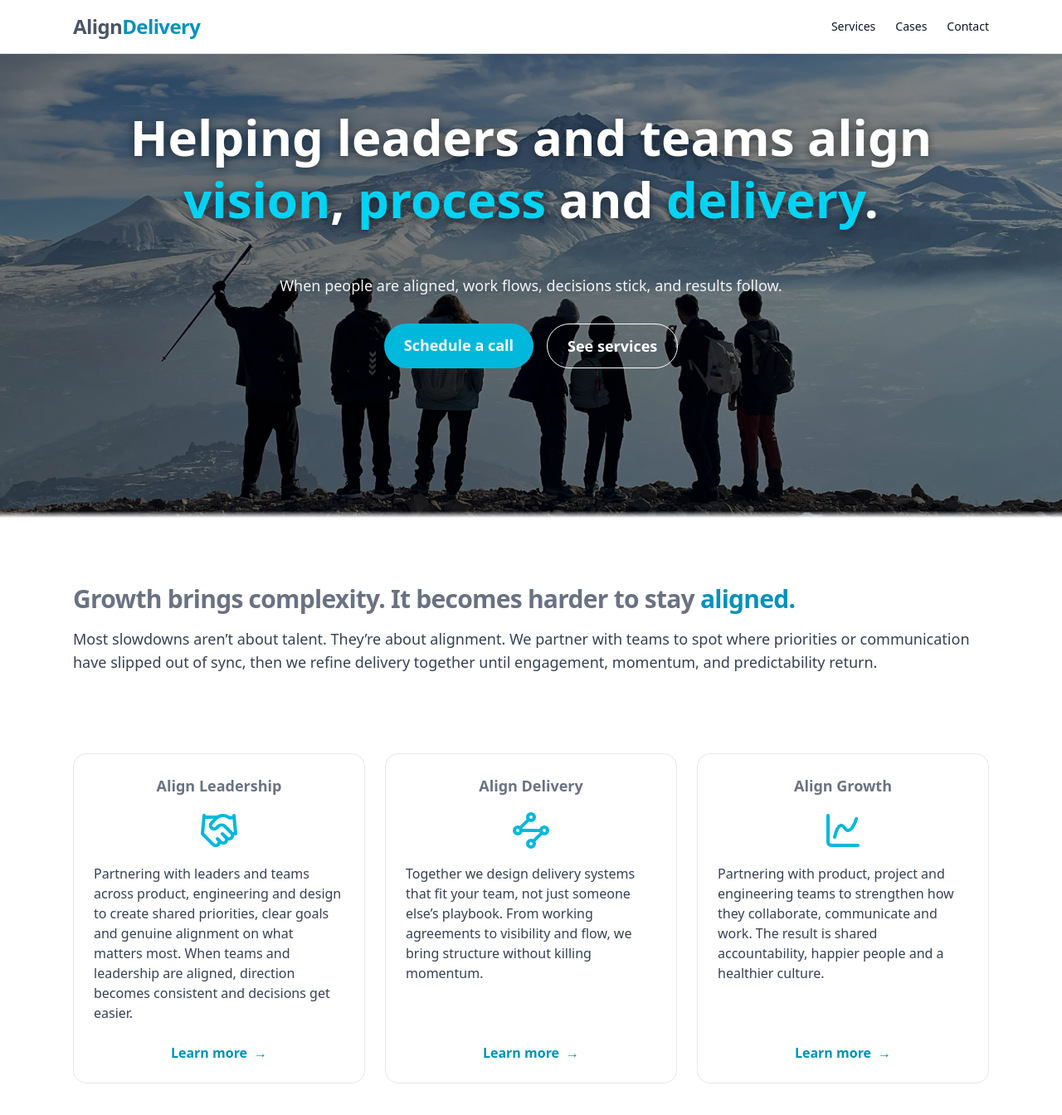
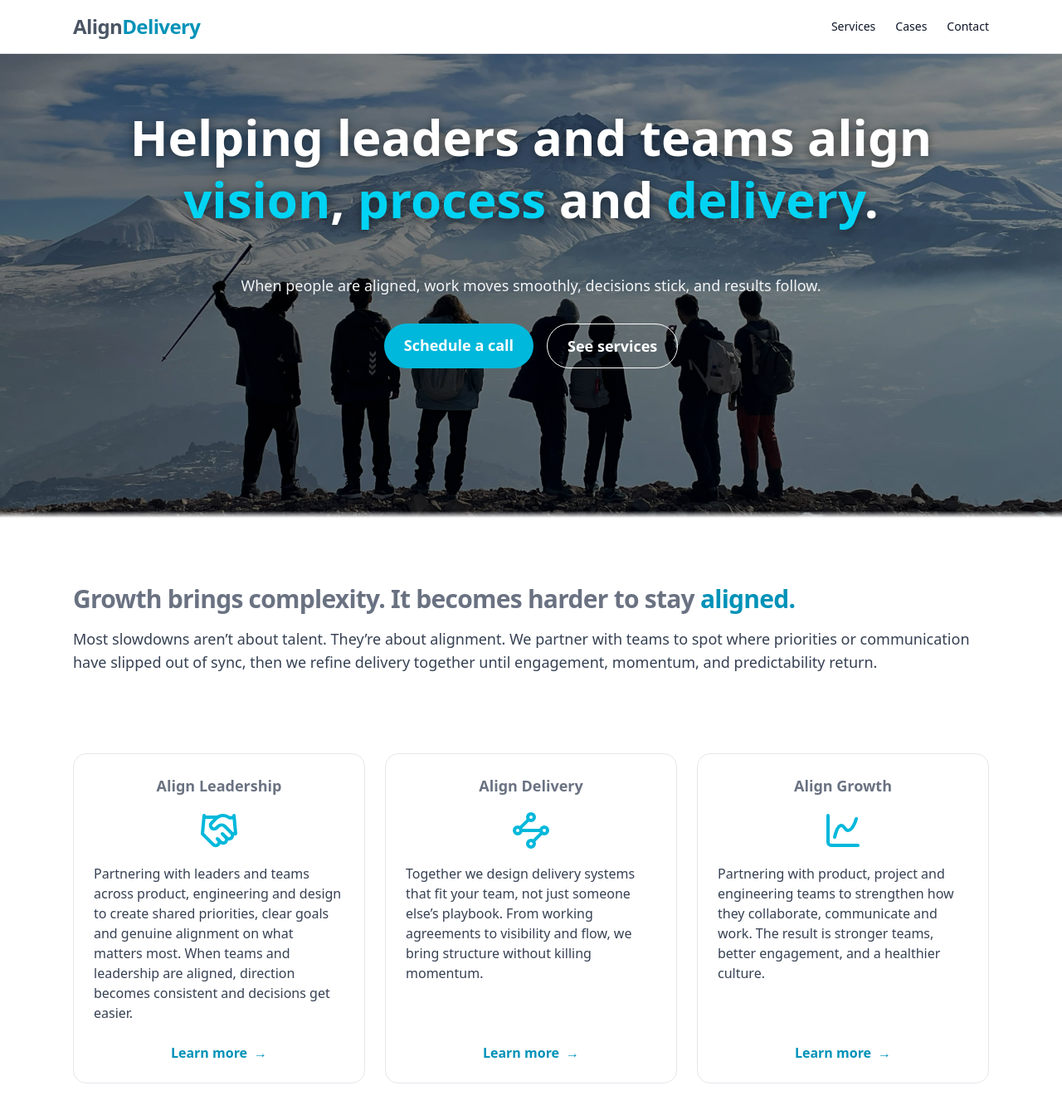
Before and after one commit to ironcoyoteboots/consulting, a Next.js app: page / in a window 1280 px wide. Shown: the top 1344 px of the page at 83% size. Built offline with nearby package versions, Linux system fonts and the light colour scheme.

Commit message:
Finalize homepage with Pillars, Align Commitment, CTA, and ESLint updates

```diff
--- a/src/app/components/pillars.tsx
+++ b/src/app/components/pillars.tsx
@@ -75,7 +75,7 @@ export default function Pillars() {
               <ChartSpline className="w-12 h-12 mx-auto text-cyan-500 mb-4 mt-4 transition-transform duration-200 group-hover:scale-110" />
               <p className="mt-3 text-gray-700 text-base">
                 Partnering with product, project and engineering teams to strengthen how they collaborate,
-                communicate and work. The result is shared accountability, happier people and a healthier culture.
+                communicate and work. The result is stronger teams, better engagement, and a healthier culture.
               </p>
             </div>
 
--- a/src/app/page.tsx
+++ b/src/app/page.tsx
@@ -29,8 +29,7 @@ export default function Home() {
                 <span className="text-cyan-400">delivery</span>.
               </h1>
               <p className="mt-2 text-sm sm:text-base md:text-lg text-gray-100 mt-13">
-                When people are aligned, work flows, decisions stick, and results follow.
-              </p>
+                When people are aligned, work moves smoothly, decisions stick, and results follow.              </p>
 
               <div className="mt-8 flex flex-wrap gap-4 justify-center">
                 <Link
```
